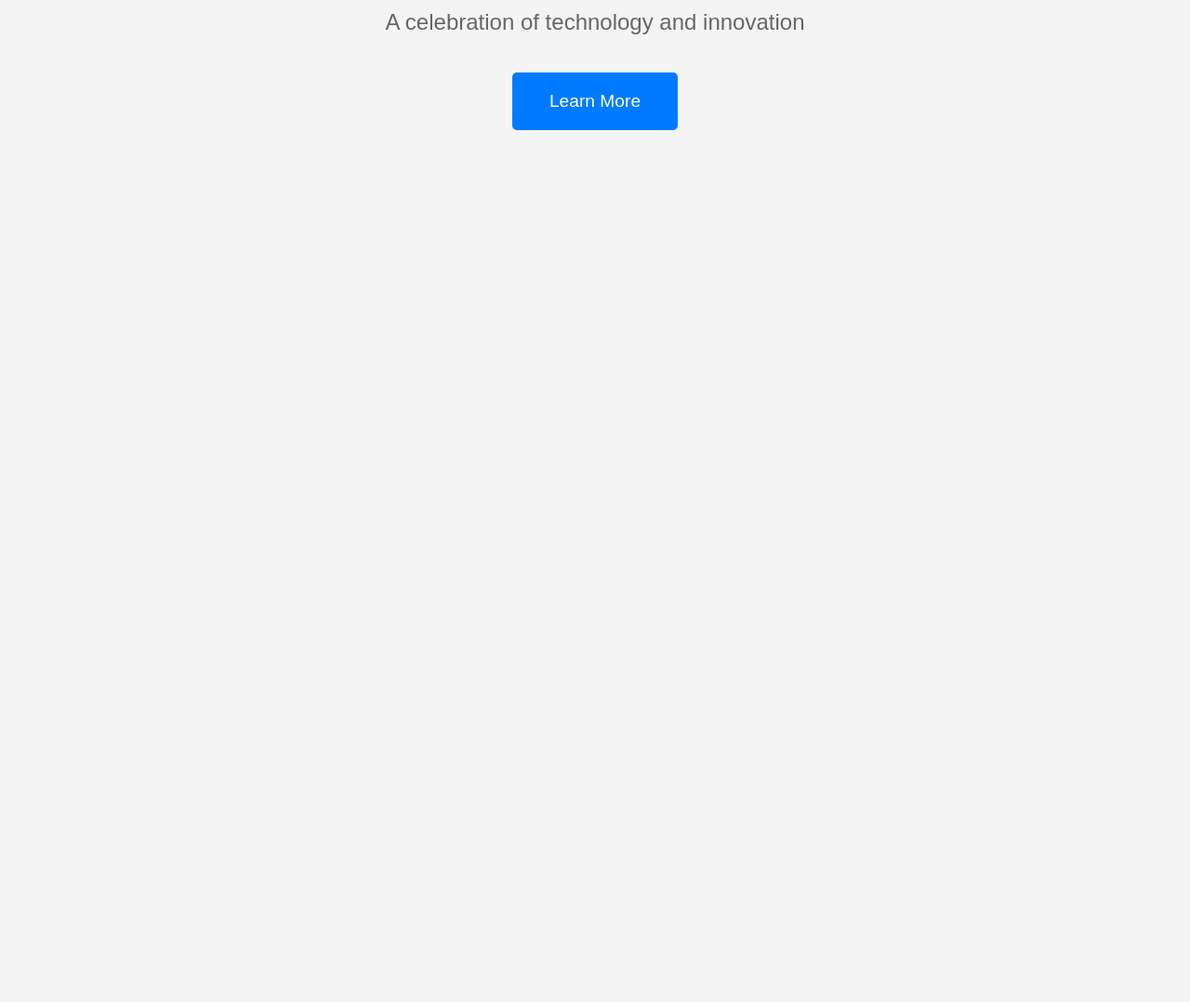
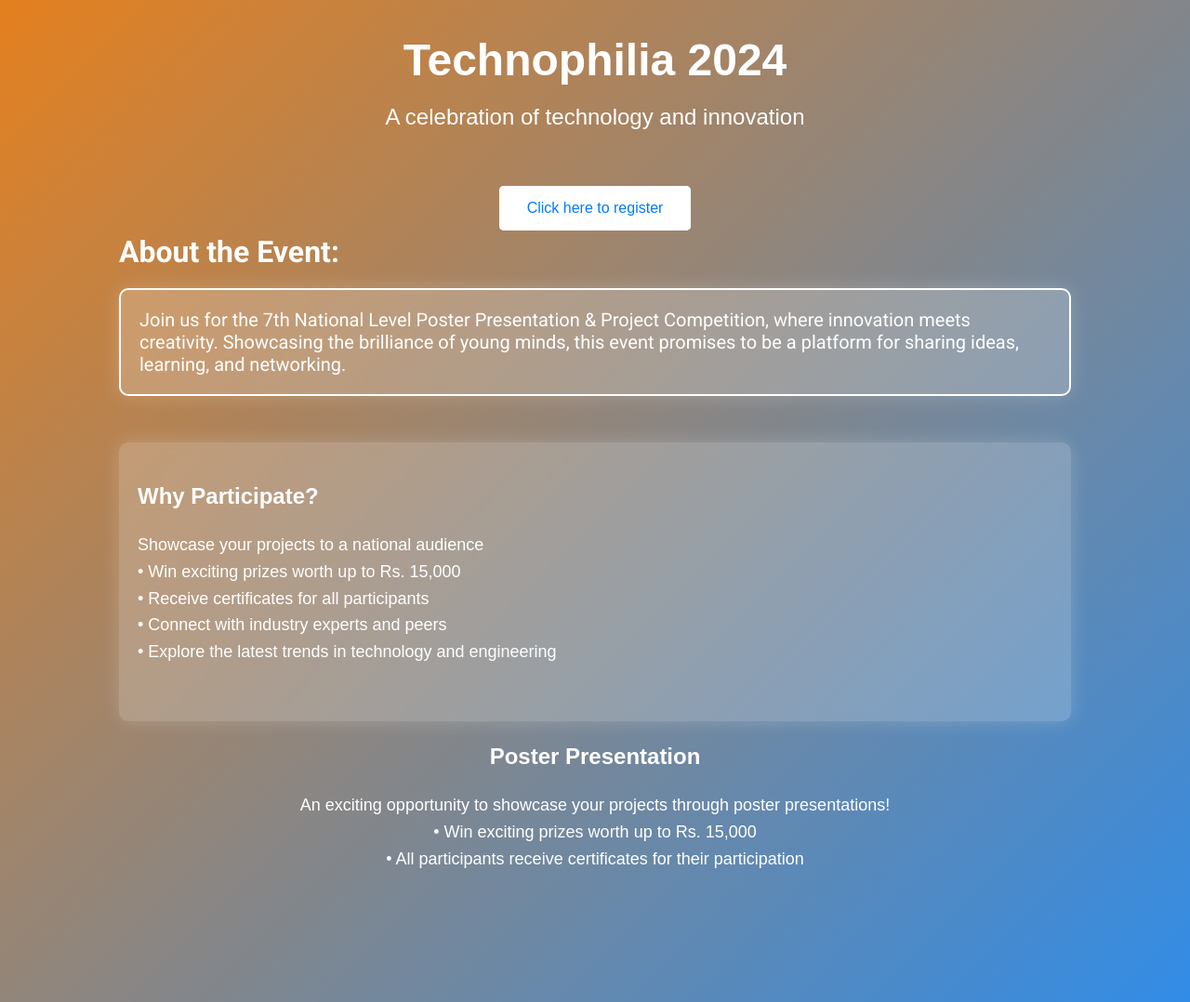
Before and after one commit to Sparksmitaoe/sparks, a plain HTML site: page index.html in a window 1280 px wide. Shown: the part 350-1428 px from the top of the page at 93% size. Before the commit the page ends 800 px from the top, so only its background shows below. Drawn offline with Linux system fonts and the light colour scheme.

Commit message:
Update index.html

```diff
--- a/index.html
+++ b/index.html
@@ -4,56 +4,163 @@
     <meta charset="UTF-8">
     <meta name="viewport" content="width=device-width, initial-scale=1.0">
     <title>Sparks Club MITAOE - Technophilia 2024</title>
+    <link href="https://fonts.googleapis.com/css2?family=Roboto:wght@400;700&display=swap" rel="stylesheet">
     <style>
         body {
             font-family: Arial, sans-serif;
             margin: 0;
             padding: 0;
-            background-color: #f4f4f4;
+            background: linear-gradient(135deg, #FF7E00, #318CE7);
+            color: #fff;
         }
         .container {
             width: 80%;
             margin: 0 auto;
             text-align: center;
             padding: 100px 0;
+            position: relative;
         }
         h1, h2 {
-            color: #333;
             font-size: 3em;
             margin-bottom: 20px;
         }
         p {
-            color: #666;
             font-size: 1.5em;
             margin-top: 20px;
             margin-bottom: 40px;
         }
         .btn {
             display: inline-block;
-            background-color: #007bff;
-            color: #fff;
-            padding: 20px 40px;
+            background-color: #fff;
+            color: #007bff;
+            padding: 15px 30px;
             text-decoration: none;
             border-radius: 5px;
-            font-size: 1.2em;
+            font-size: 1em;
+            margin-top: 20px;
+            position: relative;
+            overflow: hidden;
+            transition: all 0.3s ease;
+            /* Ambient Lighting */
+            box-shadow: 0 0 50px 20px rgba(255, 255, 255, 0.5) inset;
         }
         .btn:hover {
-            background-color: #0056b3;
+            background-color: #f0e130;
+            color: #4169e1;
+            box-shadow: 0 5px 15px rgba(0, 0, 0, 0.3);
+        }
+        .btn::after {
+            content: '';
+            position: absolute;
+            top: 50%;
+            left: 50%;
+            width: 300%;
+            height: 300%;
+            background-color: rgba(255, 255, 255, 0.5);
+            transition: all 0.3s ease;
+            border-radius: 50%;
+            transform: translate(-50%, -50%);
+            z-index: 0;
+        }
+        .btn:hover::after {
+            width: 0;
+            height: 0;
+        }
+        .btn span {
+            position: relative;
+            z-index: 1;
         }
         .event-image {
             max-width: 100%;
             height: auto;
             margin-bottom: 40px;
         }
+        .event-title {
+            position: absolute;
+            top: 20px;
+            right: 20px;
+            color: #007bff;
+            font-size: 1.5em;
+        }
+        .about-event {
+            text-align: left;
+            font-family: 'Roboto', sans-serif;
+            font-size: 32px;
+            margin-bottom: 20px;
+        }
+        .event-info {
+            font-family: 'Roboto', sans-serif;
+            font-size: 20px;
+            text-align: left;
+            border: 2px solid #fff;
+            padding: 20px;
+            border-radius: 10px;
+            background-color: rgba(255, 255, 255, 0.2);
+            backdrop-filter: blur(5px);
+            box-shadow: 0 0 20px rgba(255, 255, 255, 0.2);
+        }
+        .why-participate {
+            font-family: 'Roboto', sans-serif;
+            font-size: 24px;
+            margin-top: 50px;
+            text-align: left;
+            padding: 20px;
+            border-radius: 10px;
+            background-color: rgba(255, 255, 255, 0.2);
+            backdrop-filter: blur(5px);
+            box-shadow: 0 0 20px rgba(255, 255, 255, 0.2);
+        }
+        .why-participate ul {
+            list-style-type: none;
+            padding: 0;
+        }
+        .why-participate ul li::before {
+            content: "\2022"; /* Add bullet point */
+            color: #007bff;
+            font-weight: bold;
+            display: inline-block;
+            width: 1em;
+            margin-left: -1em;
+        }
     </style>
 </head>
 <body>
+    <div class="event-details">
+        <p style="font-family: 'Roboto', sans-serif; font-size: 18px;">
+            FRIDAY 5th April 2024<br>
+            10:00 am - 04:00 pm (IST)
+        </p>
+    </div>
     <div class="container">
         <img src="your-image-url.jpg" alt="Technophilia 2024" class="event-image">
         <h1>Welcome to Sparks Club MITAOE</h1>
         <h2>Technophilia 2024</h2>
         <p>A celebration of technology and innovation</p>
-        <a href="#" class="btn">Learn More</a>
+        <div class="event-title">Technophilia</div>
+        <a href="#" class="btn"><span>Click here to register</span></a>
+        <div class="about-event"><strong>About the Event:</strong></div>
+        <div class="event-info">
+            Join us for the 7th National Level Poster Presentation & Project Competition, where innovation meets creativity. Showcasing the brilliance of young minds, this event promises to be a platform for sharing ideas, learning, and networking.
+        </div>
+        <div class="why-participate">
+            <h3 style="font-family: 'Montserrat', sans-serif; font-size: 24px;">Why Participate?</h3>
+            <p style="font-family: 'Raleway', sans-serif; font-size: 18px; line-height: 1.6;">
+                Showcase your projects to a national audience<br>
+                • Win exciting prizes worth up to Rs. 15,000<br>
+                • Receive certificates for all participants<br>
+                • Connect with industry experts and peers<br>
+                • Explore the latest trends in technology and engineering
+            </p>
+        </div>
+        <div class="poster-presentation">
+            <h3 style="font-family: 'Montserrat', sans-serif; font-size: 24px;">Poster Presentation</h3>
+            <p style="font-family: 'Raleway', sans-serif; font-size: 18px; line-height: 1.6;">
+                An exciting opportunity to showcase your projects through poster presentations!<br>
+                • Win exciting prizes worth up to Rs. 15,000<br>
+                • All participants receive certificates for their participation
+            </p>
+        </div>
+        <div class="event-details">
     </div>
 </body>
 </html>
```
